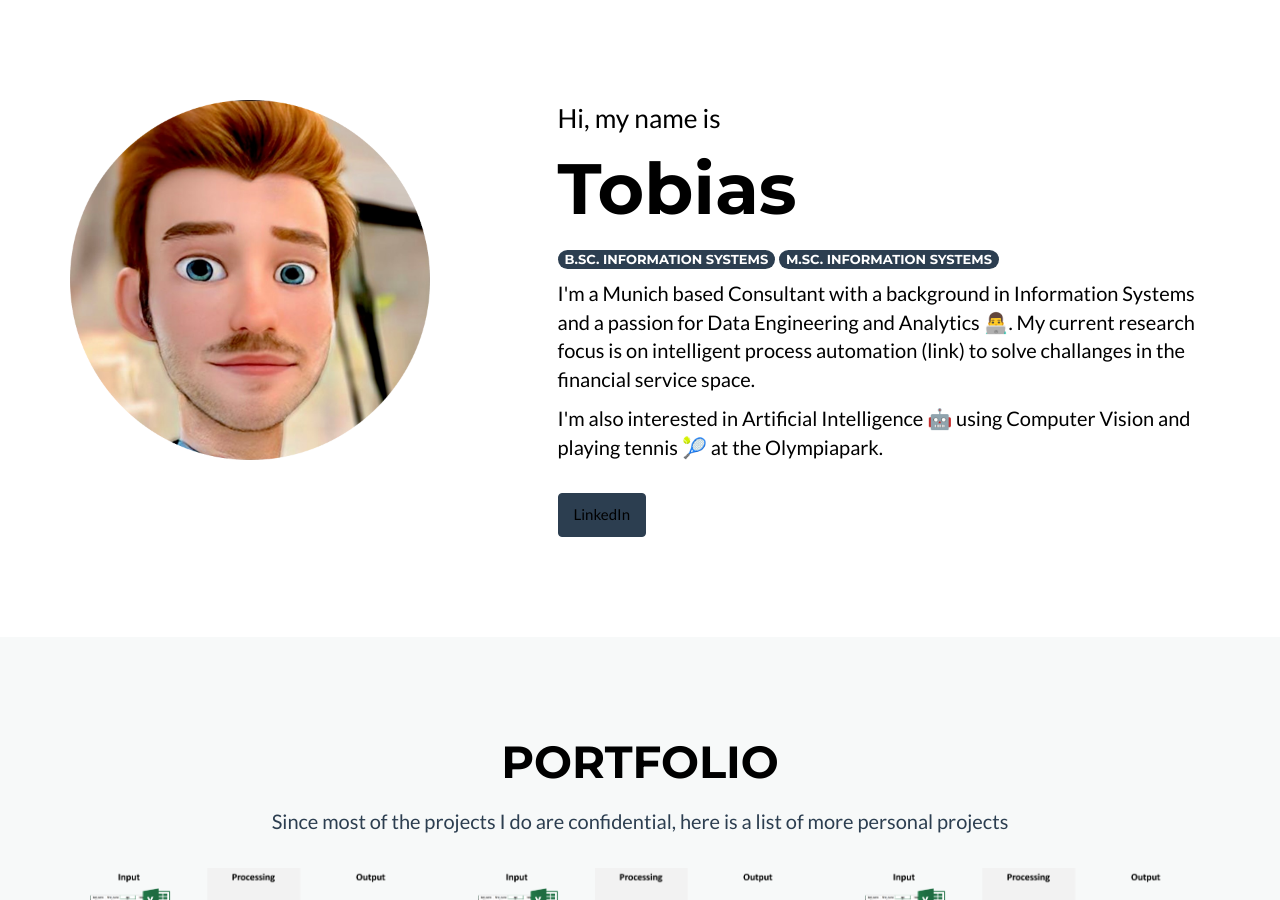
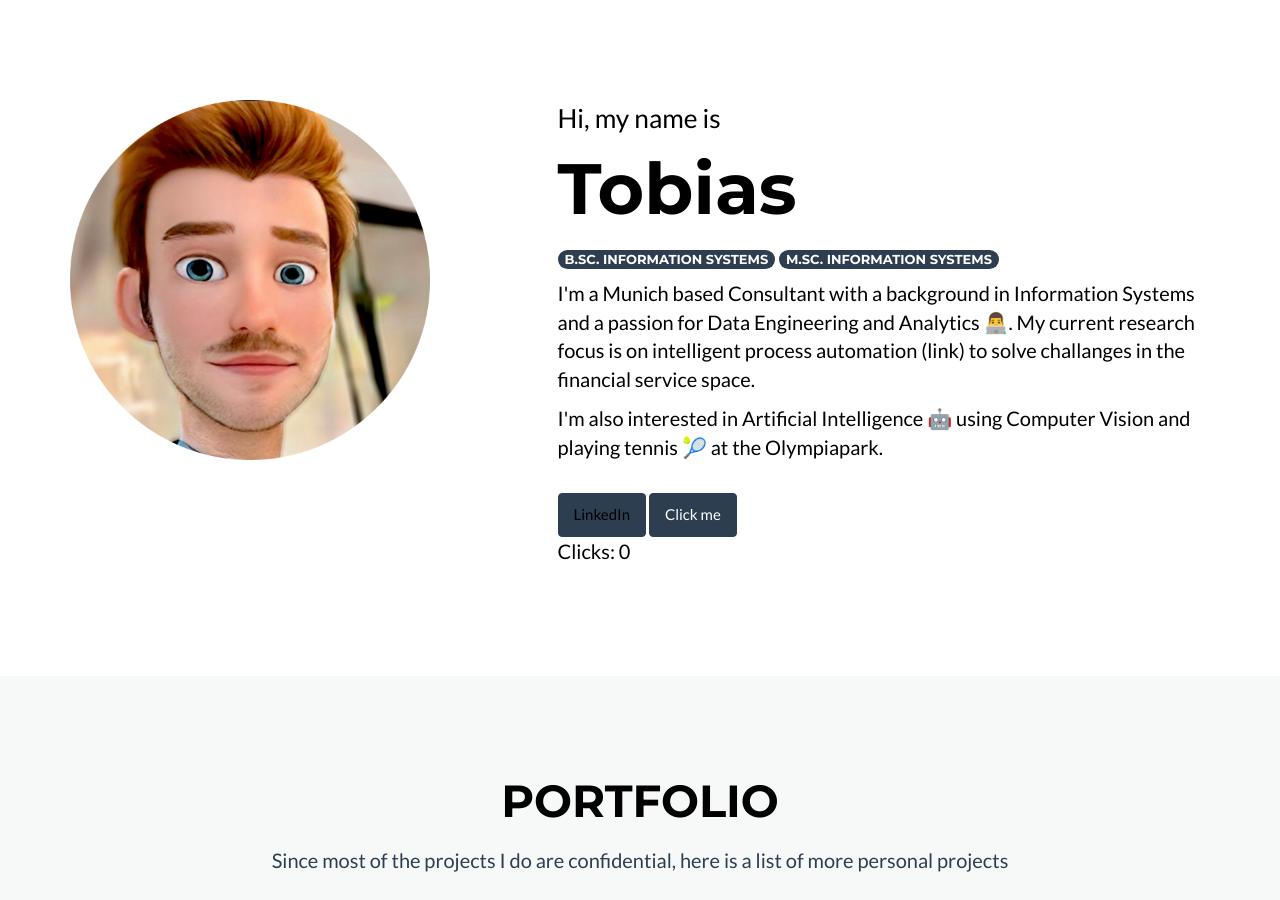
Before and after one commit to tolan005/tolan005.github.io, a Jekyll site: the page built from _posts/2014-07-18-project-1.markdown, in a window 1280 px wide and 900 px high. Built offline with Jekyll 4.4.1, drawn with Linux system fonts in a browser that asks for light colours.

Commit message:
Update header.html
xc

```diff
--- a/_includes/header.html
+++ b/_includes/header.html
@@ -18,8 +18,18 @@
            <p> I'm also interested in Artificial Intelligence 🤖 using Computer Vision and playing tennis 🎾 at the Olympiapark.</p>
           <br>
           <a class="btn btn-primary" href="http://www.linkedin.com/in/tobias-lange-" role="button">LinkedIn</a>
+          <button type="button" onClick="onClick()" class="btn btn-primary">Click me</button>
+          <p>Clicks: <a id="clicks">0</a></p>
         </div>
       </div>
     </div>
   </div>
 </header>
+
+<script type="text/javascript">
+    var clicks = 0;
+    function hello() {
+        clicks += 1;
+        document.getElementById("clicks").innerHTML = clicks;
+    };
+</script>
```
